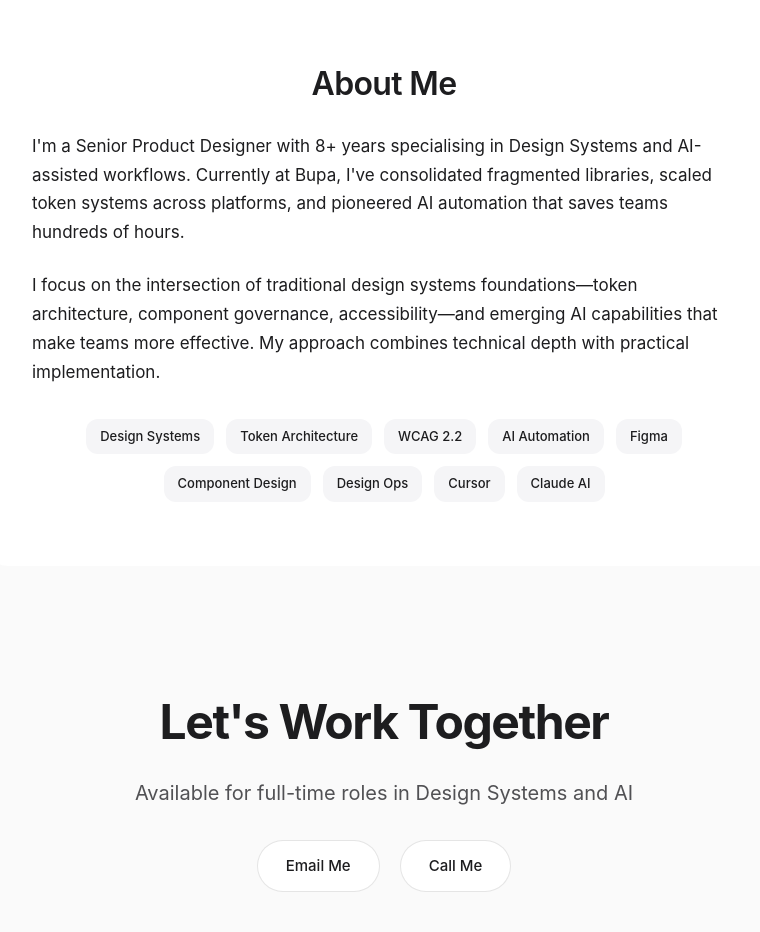
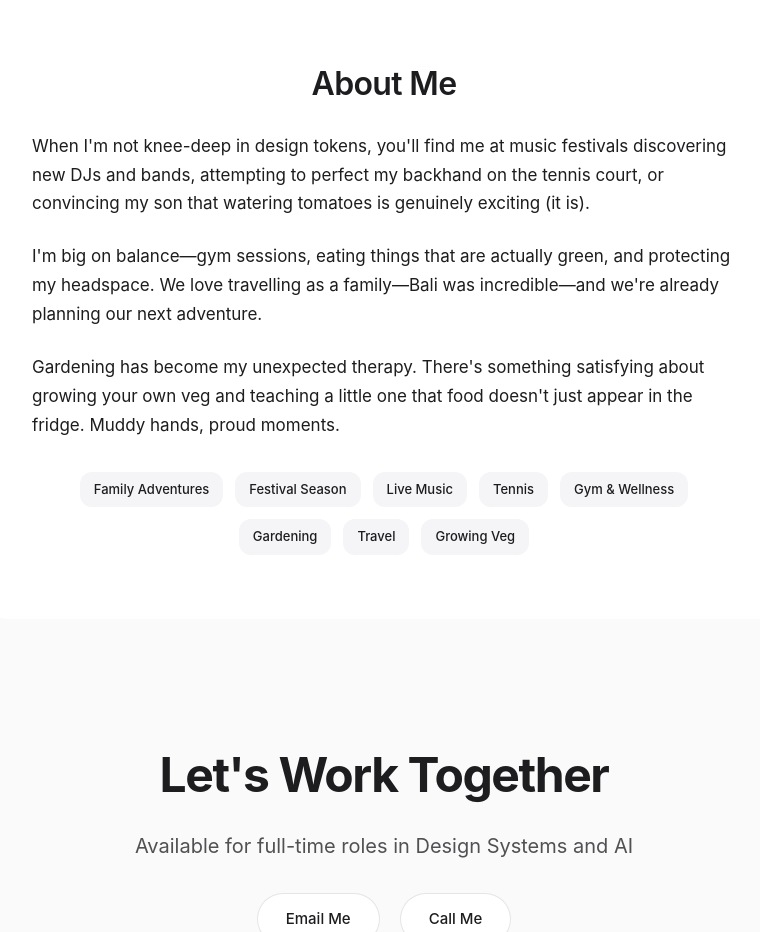
Before and after one commit to matthewothomas/design-portfolio, a plain HTML site: page index.html in a window 1280 px wide. Shown: the part 3320-4252 px from the top of the page, without its empty margins (256-1016 px from the left). Drawn offline with Linux system fonts and the light colour scheme.

Commit message:
Update index.html

```diff
--- a/index.html
+++ b/index.html
@@ -891,21 +891,23 @@
                 <div class="about-content">
                     <h2 id="about-title">About Me</h2>
                     <p>
-                        I'm a Senior Product Designer with 8+ years specialising in Design Systems and AI-assisted workflows. Currently at Bupa, I've consolidated fragmented libraries, scaled token systems across platforms, and pioneered AI automation that saves teams hundreds of hours.
+                        When I'm not knee-deep in design tokens, you'll find me at music festivals discovering new DJs and bands, attempting to perfect my backhand on the tennis court, or convincing my son that watering tomatoes is genuinely exciting (it is).
                     </p>
                     <p>
-                        I focus on the intersection of traditional design systems foundations—token architecture, component governance, accessibility—and emerging AI capabilities that make teams more effective. My approach combines technical depth with practical implementation.
+                        I'm big on balance—gym sessions, eating things that are actually green, and protecting my headspace. We love travelling as a family—Bali was incredible—and we're already planning our next adventure.
                     </p>
-                    <div class="skills-list" role="list" aria-label="Skills">
-                        <span class="skill-badge" role="listitem">Design Systems</span>
-                        <span class="skill-badge" role="listitem">Token Architecture</span>
-                        <span class="skill-badge" role="listitem">WCAG 2.2</span>
-                        <span class="skill-badge" role="listitem">AI Automation</span>
-                        <span class="skill-badge" role="listitem">Figma</span>
-                        <span class="skill-badge" role="listitem">Component Design</span>
-                        <span class="skill-badge" role="listitem">Design Ops</span>
-                        <span class="skill-badge" role="listitem">Cursor</span>
-                        <span class="skill-badge" role="listitem">Claude AI</span>
+                    <p>
+                        Gardening has become my unexpected therapy. There's something satisfying about growing your own veg and teaching a little one that food doesn't just appear in the fridge. Muddy hands, proud moments.
+                    </p>
+                    <div class="skills-list" role="list" aria-label="Interests">
+                        <span class="skill-badge" role="listitem">Family Adventures</span>
+                        <span class="skill-badge" role="listitem">Festival Season</span>
+                        <span class="skill-badge" role="listitem">Live Music</span>
+                        <span class="skill-badge" role="listitem">Tennis</span>
+                        <span class="skill-badge" role="listitem">Gym & Wellness</span>
+                        <span class="skill-badge" role="listitem">Gardening</span>
+                        <span class="skill-badge" role="listitem">Travel</span>
+                        <span class="skill-badge" role="listitem">Growing Veg</span>
                     </div>
                 </div>
             </div>
```
